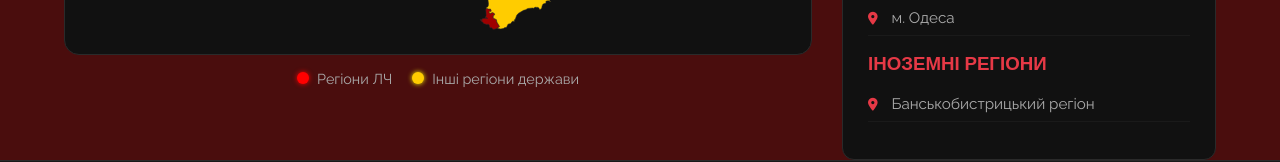
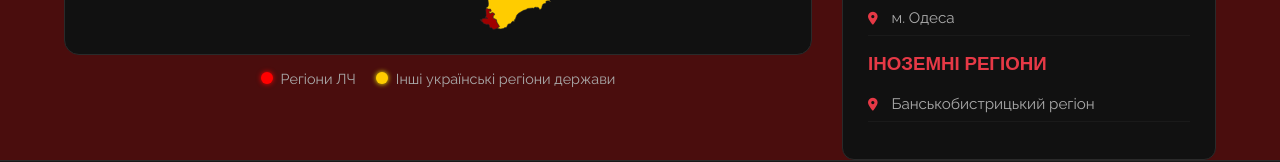
Before and after one commit to forestdevils/Forest-Devils-official-site, a website: page pages/map.html in a window 1280 px wide. Shown: the part 599-761 px from the top of the page. Drawn offline with nearby package versions, Linux system fonts and the light colour scheme.

Commit message:
fix map.html

```diff
--- a/pages/map.html
+++ b/pages/map.html
@@ -163,7 +163,7 @@
                     </div>
                     <div class="legend-item">
                         <span class="dot yellow"></span>
-                        <span>Інші регіони держави</span>
+                        <span>Інші українські регіони держави</span>
                     </div>
                 </div>
             </div>
```
